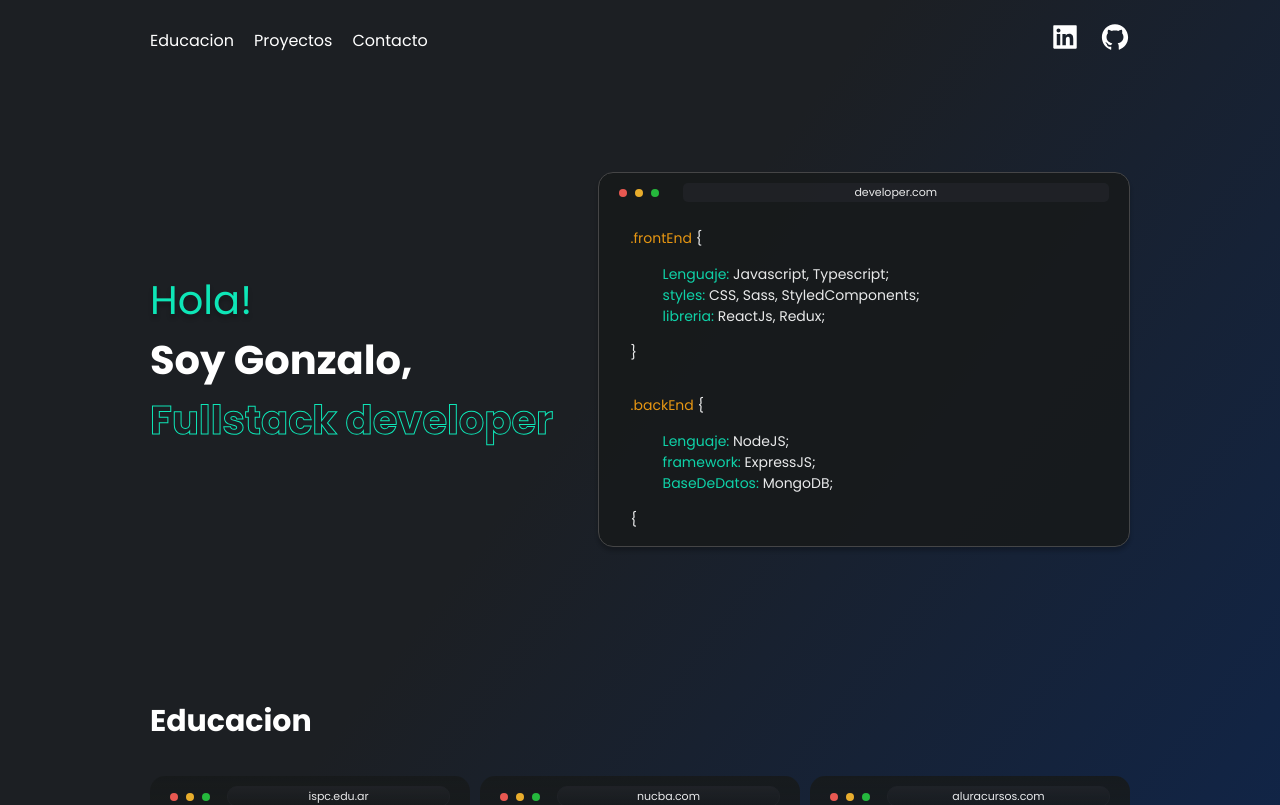
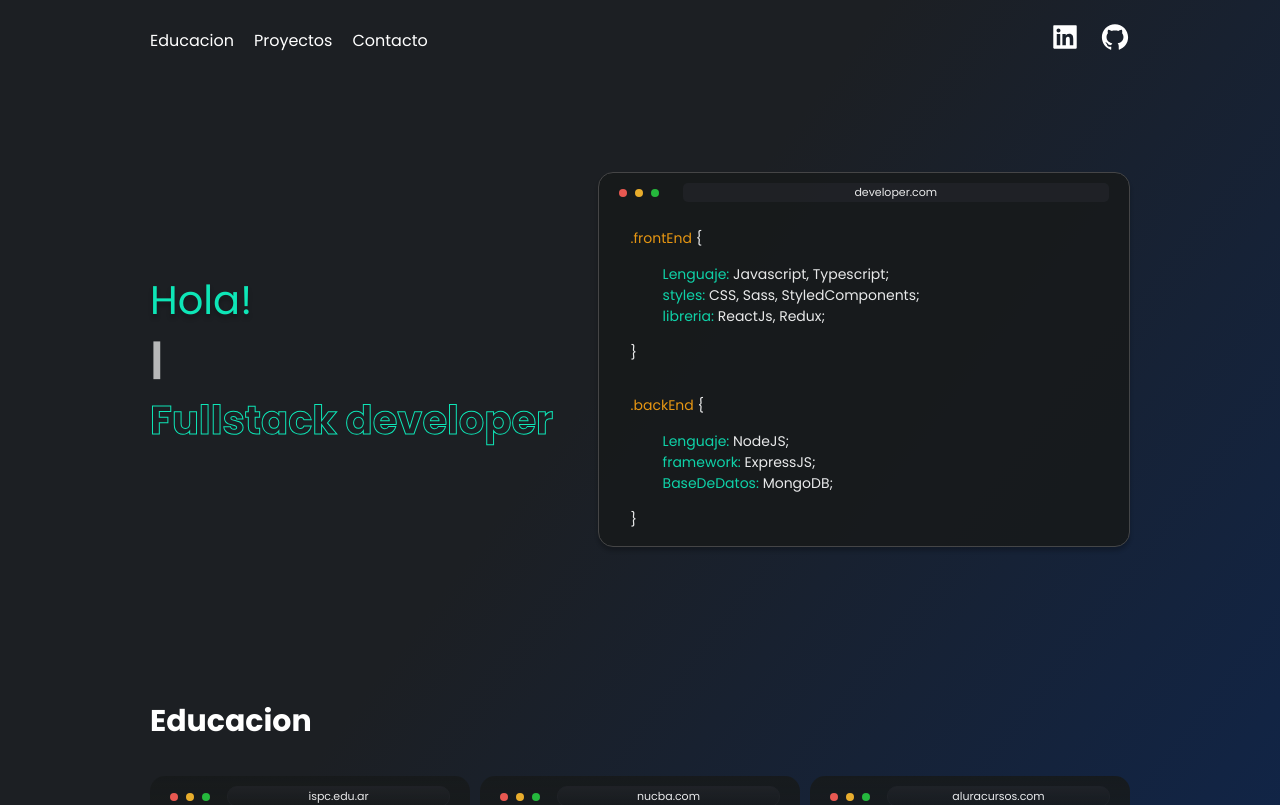
Before and after one commit to gonferreyra/Portfolio-react, a React (Create React App) app: page / in a window 1280 px wide. Shown: the top 805 px of the page. Built offline with nearby package versions, Linux system fonts and the light colour scheme.

Commit message:
Text format and testing animations

```diff
--- a/src/components/FrontCover/FrontCover.tsx
+++ b/src/components/FrontCover/FrontCover.tsx
@@ -1,31 +1,43 @@
-import React from "react";
+import TypewriterComponent from 'typewriter-effect';
 
 const FrontCover = () => {
   return (
     <>
-      <div className="frontcover">
-        <div className="frontcover__text">
-          <h2 className="frontcover__text--1">Hola!</h2>
-          <h2 className="frontcover__text--2">Soy Gonzalo,</h2>
-          <h2 className="frontcover__text--3">Fullstack developer</h2>
+      <div className='frontcover'>
+        <div className='frontcover__text'>
+          <h2 className='frontcover__text--1'>Hola!</h2>
+          {/* <h2 className='frontcover__text--2'>Soy Gonzalo,</h2> */}
+          <h2 className='frontcover__text--2'>
+            <TypewriterComponent
+              options={{
+                autoStart: true,
+                loop: true,
+                delay: 150,
+                deleteSpeed: 150,
+
+                strings: ['Soy Gonzalo'],
+              }}
+            />
+          </h2>
+          <h2 className='frontcover__text--3'>Fullstack developer</h2>
         </div>
-        <div className="window__container">
-          <div className="window__web__container">
-            <div className="window__header__container">
-              <div className="window__header__btn">
-                <span className="dot1"></span>
-                <span className="dot2"></span>
-                <span className="dot3"></span>
+        <div className='window__container'>
+          <div className='window__web__container'>
+            <div className='window__header__container'>
+              <div className='window__header__btn'>
+                <span className='dot1'></span>
+                <span className='dot2'></span>
+                <span className='dot3'></span>
               </div>
-              <div className="window__header__direction">
+              <div className='window__header__direction'>
                 <p>developer.com</p>
               </div>
             </div>
-            <div className="window__web__content">
+            <div className='window__web__content'>
               <p>
-                .frontEnd <span>{"{"}</span>
+                .frontEnd <span>{'{'}</span>
               </p>
-              <div className="window__web__content__p">
+              <div className='window__web__content__p'>
                 <p>
                   Lenguaje: <span>Javascript, Typescript;</span>
                 </p>
@@ -37,14 +49,14 @@ const FrontCover = () => {
                 </p>
               </div>
               <p>
-                <span>{"}"}</span>
+                <span>{'}'}</span>
               </p>
             </div>
-            <div className="window__web__content">
+            <div className='window__web__content'>
               <p>
-                .backEnd <span>{"{"}</span>
+                .backEnd <span>{'{'}</span>
               </p>
-              <div className="window__web__content__p">
+              <div className='window__web__content__p'>
                 <p>
                   Lenguaje: <span>NodeJS;</span>
                 </p>
@@ -56,7 +68,7 @@ const FrontCover = () => {
                 </p>
               </div>
               <p>
-                <span>{"{"}</span>
+                <span>{'}'}</span>
               </p>
             </div>
           </div>
--- a/src/components/Projects/Projects.tsx
+++ b/src/components/Projects/Projects.tsx
@@ -1,30 +1,39 @@
-import React from "react";
-import { projects } from "../../data/data";
+import React, { useEffect } from 'react';
+import { projects } from '../../data/data';
+import AOS from 'aos';
+import 'aos/dist/aos.css';
 
 const Projects = () => {
+  useEffect(() => {
+    AOS.init({ duration: 2000 });
+  }, []);
+
   return (
-    <div id="projects" className="projects">
+    <div id='projects' className='projects'>
       <h2>Proyectos</h2>
       {projects.map((project) => (
         <div
           key={project.id}
           className={
-            project.right ? "project__container right" : "project__container"
+            project.right ? 'project__container right' : 'project__container'
           }
+          data-aos={project.right ? 'fade-left' : 'fade-right'}
+          data-aos-offset='390'
+          data-aos-duration='700'
         >
-          <div className="project__img">
-            <img src={project.projectImg} alt="project-img" />
+          <div className='project__img'>
+            <img src={project.projectImg} alt='project-img' />
           </div>
-          <div className="project__info__container">
-            <div className="project__name">
+          <div className='project__info__container'>
+            <div className='project__name'>
               <p>{project.name}</p>
             </div>
-            <div className="project__description">
+            <div className='project__description'>
               <p>{project.description}</p>
             </div>
-            <div className="project__links">
+            <div className='project__links'>
               <button>
-                <a href={project.link} target="_blank" rel="noreferrer">
+                <a href={project.link} target='_blank' rel='noreferrer'>
                   Ver Proyecto
                 </a>
               </button>
```
Also changed, not shown: src/components/Education/Education.tsx (+16 -16 lines).
